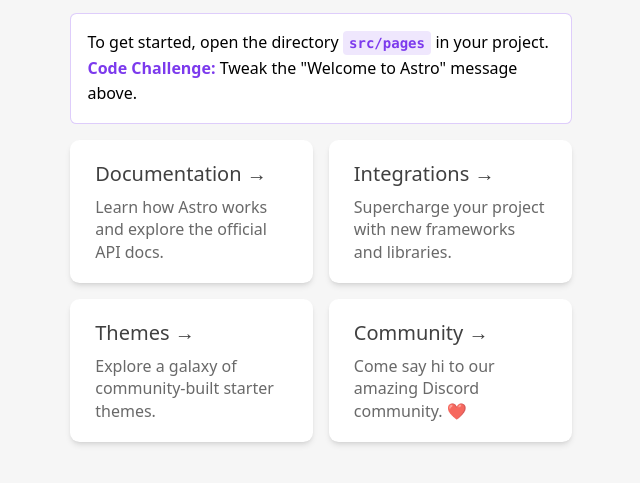
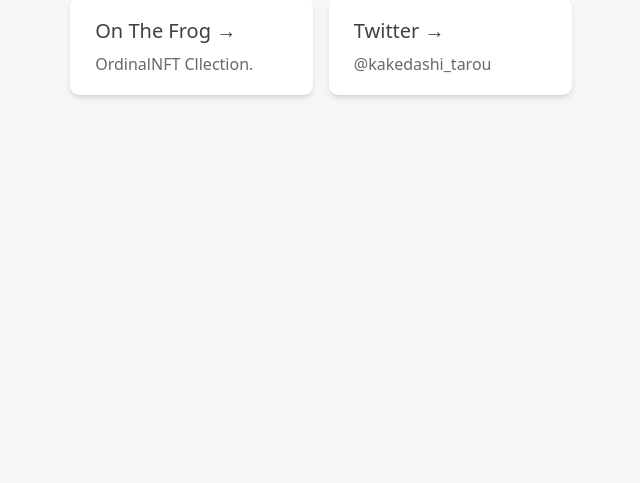
Before and after one commit to kakedashi3/portfolio-site, an Astro site: page / in a window 1280 px wide. Shown: the part 171-654 px from the top of the page, without its empty margins (319-959 px from the left). Built offline with nearby package versions, Linux system fonts and the light colour scheme; Astro itself is replaced by a stand-in of ours.

Commit message:
commit message

```diff
--- a/src/pages/index.astro
+++ b/src/pages/index.astro
@@ -6,22 +6,22 @@
 <Layout title="Welcome to Kakedashi-Portfolio.">
 	<main>
 		<h1>Welcome to <span class="text-gradient">Kakedashi-Portfolio</span></h1>
-		<p class="instructions">
+		<!-- <p class="instructions">
 			To get started, open the directory <code>src/pages</code> in your project.<br />
 			<strong>Code Challenge:</strong> Tweak the "Welcome to Astro" message above.
-		</p>
+		</p> -->
 		<ul role="list" class="link-card-grid">
 			<Card
 				href="https://docs.astro.build/"
-				title="Documentation"
-				body="Learn how Astro works and explore the official API docs."
+				title="On The Frog"
+				body="OrdinalNFT Cllection."
 			/>
 			<Card
-				href="https://astro.build/integrations/"
-				title="Integrations"
-				body="Supercharge your project with new frameworks and libraries."
+				href="https://twitter.com/kakedashi_tarou"
+				title="Twitter"
+				body="@kakedashi_tarou"
 			/>
-			<Card
+			<!-- <Card
 				href="https://astro.build/themes/"
 				title="Themes"
 				body="Explore a galaxy of community-built starter themes."
@@ -30,7 +30,7 @@
 				href="https://astro.build/chat/"
 				title="Community"
 				body="Come say hi to our amazing Discord community. ❤️"
-			/>
+			/> -->
 		</ul>
 	</main>
 </Layout>
```
Also changed, not shown: 1 other file.
